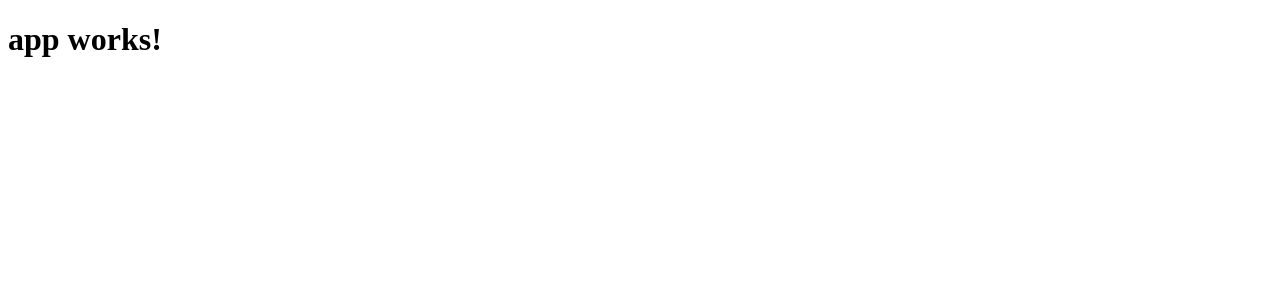
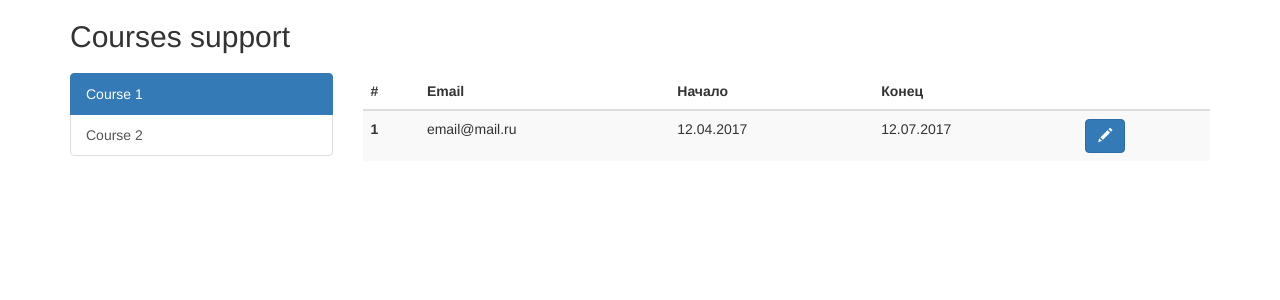
Before and after one commit to vladilenm/wfm-courses-registry, an Angular app: page / in a window 1280 px wide. Shown: the top 300 px of the page. Built offline with nearby package versions, Linux system fonts and the light colour scheme.

Commit message:
tempaltes

```diff
--- a/package.json
+++ b/package.json
@@ -20,6 +20,7 @@
     "@angular/platform-browser": "^4.0.0",
     "@angular/platform-browser-dynamic": "^4.0.0",
     "@angular/router": "^4.0.0",
+    "bootstrap": "^3.3.7",
     "core-js": "^2.4.1",
     "rxjs": "^5.1.0",
     "zone.js": "^0.8.4"
--- a/src/app/app.component.css
+++ b/src/app/app.component.css
@@ -0,0 +1,3 @@
+h2 {
+  margin-bottom: 20px;
+}
--- a/src/app/app.component.html
+++ b/src/app/app.component.html
@@ -1,3 +1,11 @@
-<h1>
-  {{title}}
-</h1>
+<div class="container">
+  <h2>Courses support</h2>
+  <div class="row">
+    <div class="col-xs-12 col-md-3">
+      <app-courses-list></app-courses-list>
+    </div>
+    <div class="col-xs-12 col-md-9">
+      <app-courses-table></app-courses-table>
+    </div>
+  </div>
+</div>
--- a/src/app/app.module.ts
+++ b/src/app/app.module.ts
@@ -4,10 +4,14 @@ import { FormsModule } from '@angular/forms';
 import { HttpModule } from '@angular/http';
 
 import { AppComponent } from './app.component';
+import { CoursesListComponent } from './courses-list/courses-list.component';
+import { CoursesTableComponent } from './courses-table/courses-table.component';
 
 @NgModule({
   declarations: [
-    AppComponent
+    AppComponent,
+    CoursesListComponent,
+    CoursesTableComponent
   ],
   imports: [
     BrowserModule,
--- /dev/null
+++ b/src/app/courses-list/courses-list.component.html
@@ -0,0 +1,4 @@
+<div class="list-group">
+  <a href="#" class="list-group-item active">Course 1</a>
+  <a href="#" class="list-group-item">Course 2</a>
+</div>
--- /dev/null
+++ b/src/app/courses-list/courses-list.component.ts
@@ -0,0 +1,15 @@
+import { Component, OnInit } from '@angular/core';
+
+@Component({
+  selector: 'app-courses-list',
+  templateUrl: './courses-list.component.html',
+  styleUrls: ['./courses-list.component.css']
+})
+export class CoursesListComponent implements OnInit {
+
+  constructor() { }
+
+  ngOnInit() {
+  }
+
+}
--- /dev/null
+++ b/src/app/courses-table/courses-table.component.html
@@ -0,0 +1,24 @@
+<table class="table table-striped">
+  <thead>
+    <tr>
+      <th>#</th>
+      <th>Email</th>
+      <th>Начало</th>
+      <th>Конец</th>
+      <th></th>
+    </tr>
+  </thead>
+  <tbody>
+    <tr>
+      <th>1</th>
+      <td>email@mail.ru</td>
+      <td>12.04.2017</td>
+      <td>12.07.2017</td>
+      <td class="center">
+        <a href="" class="btn btn-primary">
+          <span class="glyphicon glyphicon-pencil"></span>
+        </a>
+      </td>
+    </tr>
+  </tbody>
+</table>
--- /dev/null
+++ b/src/app/courses-table/courses-table.component.ts
@@ -0,0 +1,15 @@
+import { Component, OnInit } from '@angular/core';
+
+@Component({
+  selector: 'app-courses-table',
+  templateUrl: './courses-table.component.html',
+  styleUrls: ['./courses-table.component.css']
+})
+export class CoursesTableComponent implements OnInit {
+
+  constructor() { }
+
+  ngOnInit() {
+  }
+
+}
```
Also changed, not shown: .angular-cli.json, src/app/courses-list/courses-list.component.css (added), src/app/courses-table/courses-table.component.css (added), 1 other file (tests, documents, lock files or other folders).
